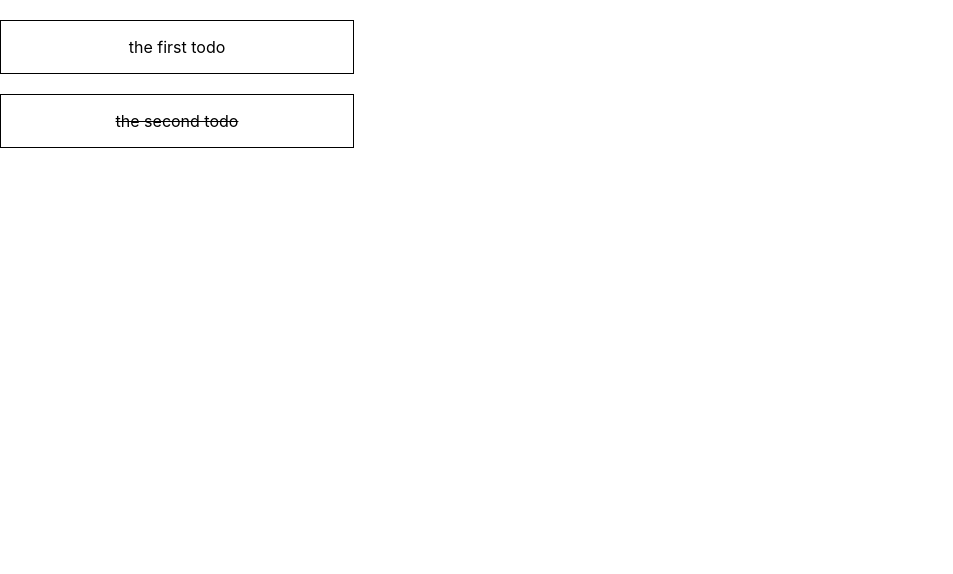
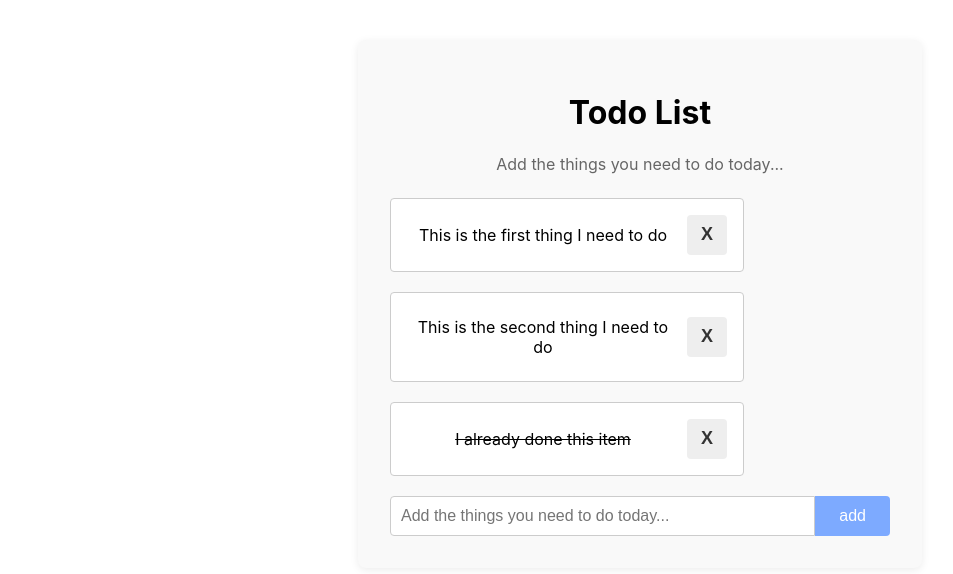
Before and after one commit to yiamns/day10-react-todo, a React (Create React App) app: page / in a window 1280 px wide. Shown: the top 574 px of the page, without its empty margins (0-953 px from the left). Built offline with nearby package versions, Linux system fonts and the light colour scheme.

Commit message:
feat: Add Todo input functionality and enhance Todo item display

```diff
--- a/src/App.js
+++ b/src/App.js
@@ -1,48 +1,61 @@
+// src/App.js
+
 import './App.css';
-import {createContext, useContext, useReducer} from "react";
+import {createContext, useContext, useReducer, useState} from "react";
 
 export const initState = [
-    {id: 1, text: "the first todo", done: false},
-    {id: 2, text: "the second todo", done: true},
+    {id: 1, text: "This is the first thing I need to do", done: false},
+    {id: 2, text: "This is the second thing I need to do", done: false},
+    {id: 3, text: "I already done this item", done: true},
 ];
-export const TodoContext = createContext()
+export const TodoContext = createContext();
 
 function TodoItem(props) {
-    const {state, dispatch} = useContext(TodoContext);
+    const {dispatch} = useContext(TodoContext);
 
     function makeAsDone() {
         dispatch({
             type: 'TOGGLE_TODO',
             payload: {id: props.todo.id}
-        })
+        });
     }
 
-    return <div className={"todo-item"}>
-        <span className={
-            props.todo.done ? "todo-done" : ""}
+    return (
+        <span
+            className={props.todo.done ? "todo-done" : ""}
             onClick={makeAsDone}
+            style={{
+                flex: 1,
+                padding: "8px",
+                cursor: "pointer",
+                textDecoration: props.todo.done ? "line-through" : "none"
+            }}
         >
-            { props.todo.text }
+            {props.todo.text}
         </span>
-    </div>;
+    );
 }
 
 export function todoReducer(state, action) {
     switch (action.type) {
         case "TOGGLE_TODO":
-            /// copy
-            const newState = [...state];
-            const id = action.payload.id;
-            return newState.map((value) => {
-                if (value.id === id) {
-                    return { id,
-                        text: value.text,
-                        done: !value.done
-                    };
+            return state.map((value) => {
+                if (value.id === action.payload.id) {
+                    return { ...value, done: !value.done };
                 }
-
-                return value
-            })
+                return value;
+            });
+        case "DELETE_TODO":
+            return state.filter((todo) => todo.id !== action.payload.id);
+        case "ADD_TODO":
+            return [
+                ...state,
+                {
+                    id: state.length === 0 ? 1 : Math.max(...state.map(t => t.id)) + 1,
+                    text: action.payload.text,
+                    done: false
+                }
+            ];
         default:
             return state;
     }
@@ -52,22 +65,107 @@ function TodoGroup() {
     const {state, dispatch} = useContext(TodoContext);
     return (
         <div>
-            {
-                state.map((item, index) => {
-                    return <TodoItem todo={item} key={index}/>
-                })
-            }
+            {state.map((item) => (
+                <div className="todo-item" key={item.id} style={{
+                    display: 'flex',
+                    alignItems: 'center',
+                    border: '1px solid #ccc',
+                    borderRadius: '4px',
+                    marginBottom: '10px',
+                    background: '#fff'
+                }}>
+                    <TodoItem todo={item} />
+                    <button
+                        onClick={() => dispatch({type: 'DELETE_TODO', payload: {id: item.id}})}
+                        style={{
+                            marginLeft: '8px',
+                            border: 'none',
+                            background: '#eee',
+                            color: '#333',
+                            fontWeight: 'bold',
+                            fontSize: '18px',
+                            cursor: 'pointer',
+                            width: '40px',
+                            height: '40px',
+                            borderRadius: '4px'
+                        }}
+                    >
+                        X
+                    </button>
+                </div>
+            ))}
         </div>
-    )
+    );
 }
 
+function TodoInput() {
+    const {dispatch} = useContext(TodoContext);
+    const [input, setInput] = useState("");
+
+    function handleAdd() {
+        if (input.trim() === "") return;
+        dispatch({type: "ADD_TODO", payload: {text: input}});
+        setInput("");
+    }
+
+    function handleKeyDown(e) {
+        if (e.key === "Enter") {
+            handleAdd();
+        }
+    }
+
+    return (
+        <div style={{display: "flex", marginTop: "20px"}}>
+            <input
+                type="text"
+                value={input}
+                onChange={e => setInput(e.target.value)}
+                onKeyDown={handleKeyDown}
+                placeholder="Add the things you need to do today..."
+                style={{
+                    flex: 1,
+                    padding: "10px",
+                    fontSize: "16px",
+                    border: "1px solid #ccc",
+                    borderRadius: "4px 0 0 4px"
+                }}
+            />
+            <button
+                onClick={handleAdd}
+                style={{
+                    padding: "0 24px",
+                    background: "#7daaff",
+                    color: "#fff",
+                    border: "none",
+                    borderRadius: "0 4px 4px 0",
+                    fontSize: "16px",
+                    cursor: "pointer"
+                }}
+            >
+                add
+            </button>
+        </div>
+    );
+}
 
 function App() {
     const [state, dispatch] = useReducer(todoReducer, initState);
     return (
-        <div>
+        <div style={{
+            maxWidth: "500px",
+            margin: "40px auto",
+            background: "#f9f9f9",
+            borderRadius: "8px",
+            padding: "32px",
+            boxShadow: "0 2px 8px rgba(0,0,0,0.08)"
+        }}>
+            <h1 style={{textAlign: "center"}}>Todo List</h1>
+            <div style={{textAlign: "center", color: "#666", marginBottom: "24px"}}>
+                Add the things you need to do today...
+            </div>
             <TodoContext.Provider value={{state, dispatch}}>
                 <TodoGroup/>
+                <TodoInput/>
             </TodoContext.Provider>
         </div>
     );
```
